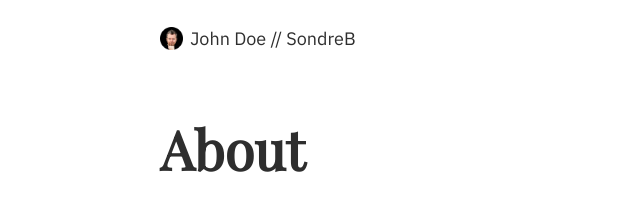
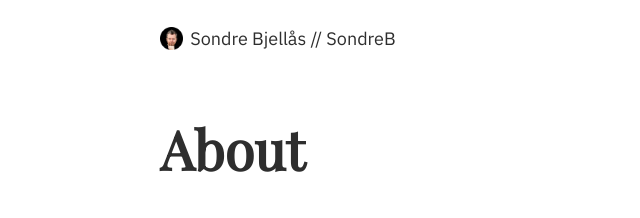
Before and after one commit to sondreb/utenstat-website, a plain HTML site: page about.html in a window 1280 px wide. Shown: the top 218 px of the page, 0-640 px from the left. Drawn offline with nearby package versions, Linux system fonts and the light colour scheme.

Commit message:
deploy: 58212ae73bce6b4d40d233c3dd94a0cd1ad5391b

```diff
--- a/about.html
+++ b/about.html
@@ -29,7 +29,7 @@
     </div>
 
     <div class="header">
-        <div class="logo"><a href="/"><img class="logo-icon" src="/favicon.png"> John Doe // SondreB</a></div>
+        <div class="logo"><a href="/"><img class="logo-icon" src="/favicon.png"> Sondre Bjellås // SondreB</a></div>
     </div>
 
     <div class="content" id="content"><h1>About</h1>
```
Also changed, not shown: index.html (+1 -1 lines), markdown-sample/index.html (+1 -1 lines), portfolio.html (+1 -1 lines), right-tool-for-the-job/index.html (+1 -1 lines), terms.html (+1 -1 lines), welcome-to-basilar/index.html (+1 -1 lines).
